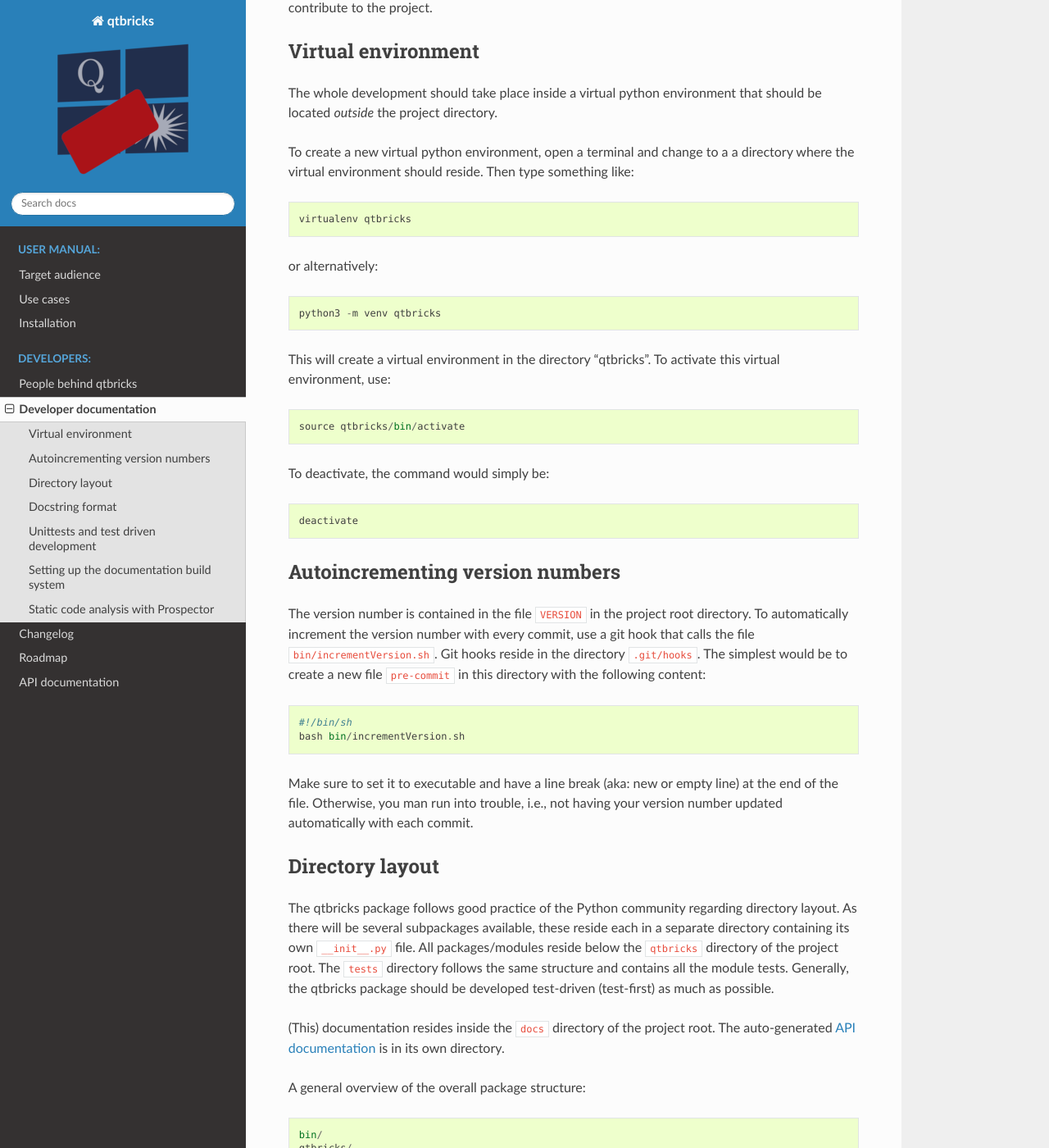
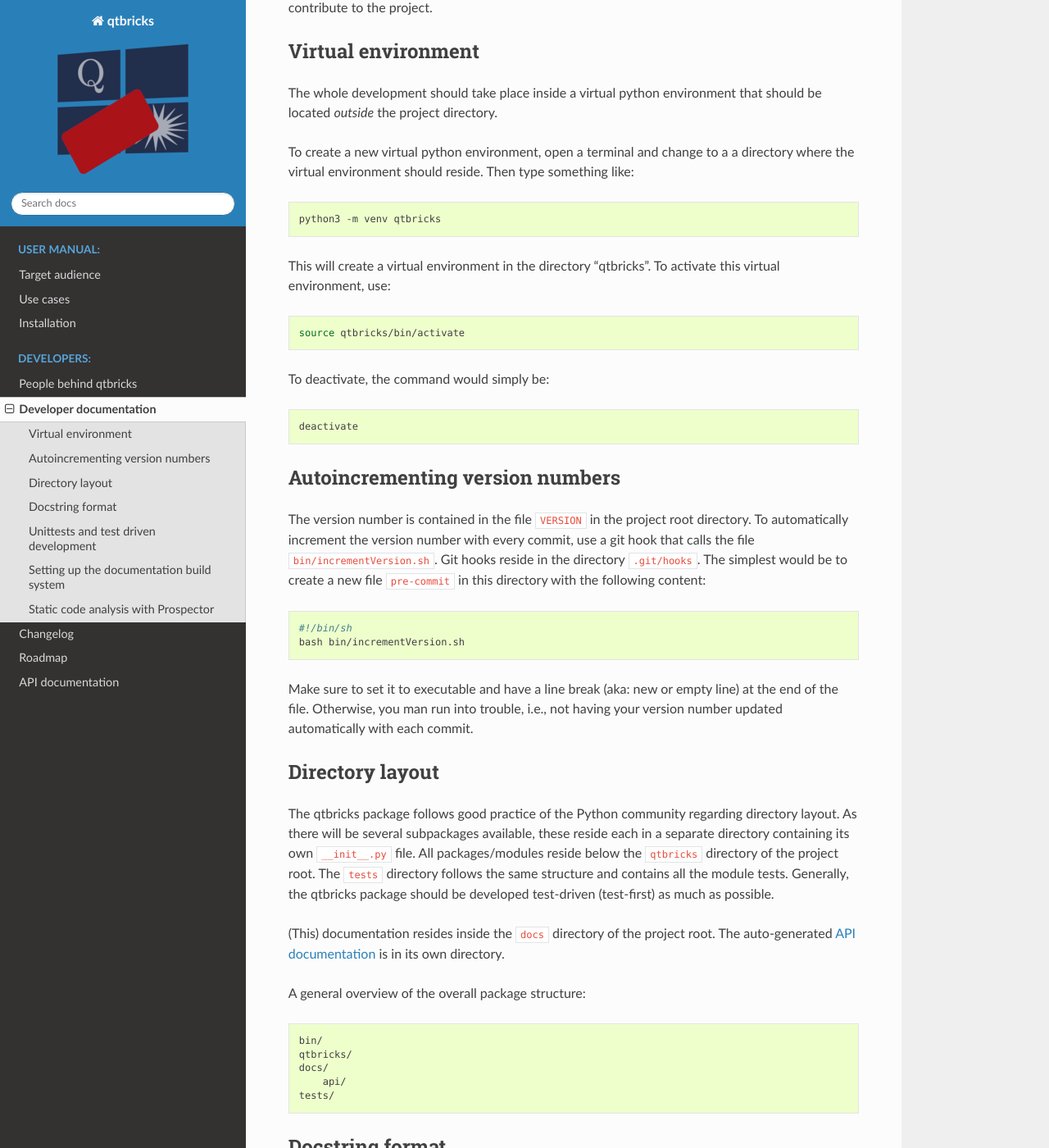
Before and after one commit to tillbiskup/qtbricks, a Sphinx documentation site: the page built from docs/developers.rst, in a window 1280 px wide and 1400 px high, scrolled down 210 px. Shown: the whole window at 82% size. Built offline with Sphinx 7.4.7 and the Read the Docs theme 2.0.0, drawn with Linux system fonts in a browser that asks for light colours; some of the changed text lies outside the part shown.

Commit message:
Update documentation

```diff
--- a/docs/developers.rst
+++ b/docs/developers.rst
@@ -10,30 +10,34 @@
 
 The whole development should take place inside a virtual python environment that should be located *outside* the project directory.
 
-To create a new virtual python environment, open a terminal and change to a a directory where the virtual environment should reside. Then type something like::
+To create a new virtual python environment, open a terminal and change to a a directory where the virtual environment should reside. Then type something like:
 
-  virtualenv qtbricks
+.. code-block:: bash
 
-or alternatively::
+    python3 -m venv qtbricks
 
-  python3 -m venv qtbricks
+This will create a virtual environment in the directory "qtbricks". To activate this virtual environment, use:
 
-This will create a virtual environment in the directory "qtbricks". To activate this virtual environment, use::
+.. code-block:: bash
 
-  source qtbricks/bin/activate
+    source qtbricks/bin/activate
 
-To deactivate, the command would simply be::
+To deactivate, the command would simply be:
 
-  deactivate
+.. code-block:: bash
+
+    deactivate
 
 
 Autoincrementing version numbers
 ================================
 
-The version number is contained in the file ``VERSION`` in the project root directory. To automatically increment the version number with every commit, use a git hook that calls the file ``bin/incrementVersion.sh``. Git hooks reside in the directory ``.git/hooks``. The simplest would be to create a new file ``pre-commit`` in this directory with the following content::
+The version number is contained in the file ``VERSION`` in the project root directory. To automatically increment the version number with every commit, use a git hook that calls the file ``bin/incrementVersion.sh``. Git hooks reside in the directory ``.git/hooks``. The simplest would be to create a new file ``pre-commit`` in this directory with the following content:
 
-  #!/bin/sh
-  bash bin/incrementVersion.sh
+.. code-block:: bash
+
+    #!/bin/sh
+    bash bin/incrementVersion.sh
 
 
 Make sure to set it to executable and have a line break (aka: new or empty line) at the end of the file. Otherwise, you man run into trouble, i.e., not having your version number updated automatically with each commit.
@@ -46,15 +50,15 @@
 
 (This) documentation resides inside the ``docs`` directory of the project root. The auto-generated :doc:`API documentation <api/index>` is in its own directory.
 
-A general overview of the overall package structure::
+A general overview of the overall package structure:
 
-  bin/
-  qtbricks/
-  docs/
-      api/
-  tests/
+.. code-block:: bash
 
-
+    bin/
+    qtbricks/
+    docs/
+        api/
+    tests/
 
 
 Docstring format
@@ -79,7 +83,9 @@
 The documentation is built using `Sphinx <https://sphinx-doc.org/>`_, `Python <https://python.org/>`_. Building requires using a shell, for example ``bash``.
 
 
-To install the necessary Python dependencies, create a virtual environment, e.g., with ``virtualenv <environment>``, and activate it afterwards with ``<environment>/bin/activate``. Then install the dependencies using ``pip``::
+To install the necessary Python dependencies, create a virtual environment, e.g., with ``virtualenv <environment>``, and activate it afterwards with ``<environment>/bin/activate``. Then install the dependencies using ``pip``:
+
+.. code-block:: bash
 
     pip install sphinx
     pip install sphinx-rtd-theme
@@ -101,13 +107,17 @@
 Static code analysis with Prospector
 ====================================
 
-Static code analysis can be performed using `Prospector <http://prospector.landscape.io/en/master/>`_. First, install the necessary tools into the virtual environment created for the qtbricks package::
+Static code analysis can be performed using `Prospector <http://prospector.landscape.io/en/master/>`_. First, install the necessary tools into the virtual environment created for the qtbricks package:
+
+.. code-block:: bash
 
     pip install prospector[with_pyroma]
 
 The optional arguments ensure that all necessary dependencies are installed as well.
 
-Afterwards, simply run Prospector from a terminal from within your project root::
+Afterwards, simply run Prospector from a terminal from within your project root:
+
+.. code-block:: bash
 
     prospector
 
--- a/docs/installing.rst
+++ b/docs/installing.rst
@@ -37,7 +37,7 @@
 
 .. code-block:: bash
 
-    python -m venv qtbricks
+    python3 -m venv qtbricks
 
 This will create a Python virtual environment named ``qtbricks`` in the current directory. Of course, you can give your virtual environment any name you like. However, be careful with spaces and special characters, depending on your system.
 
```
Also changed, not shown: 1 other file.
